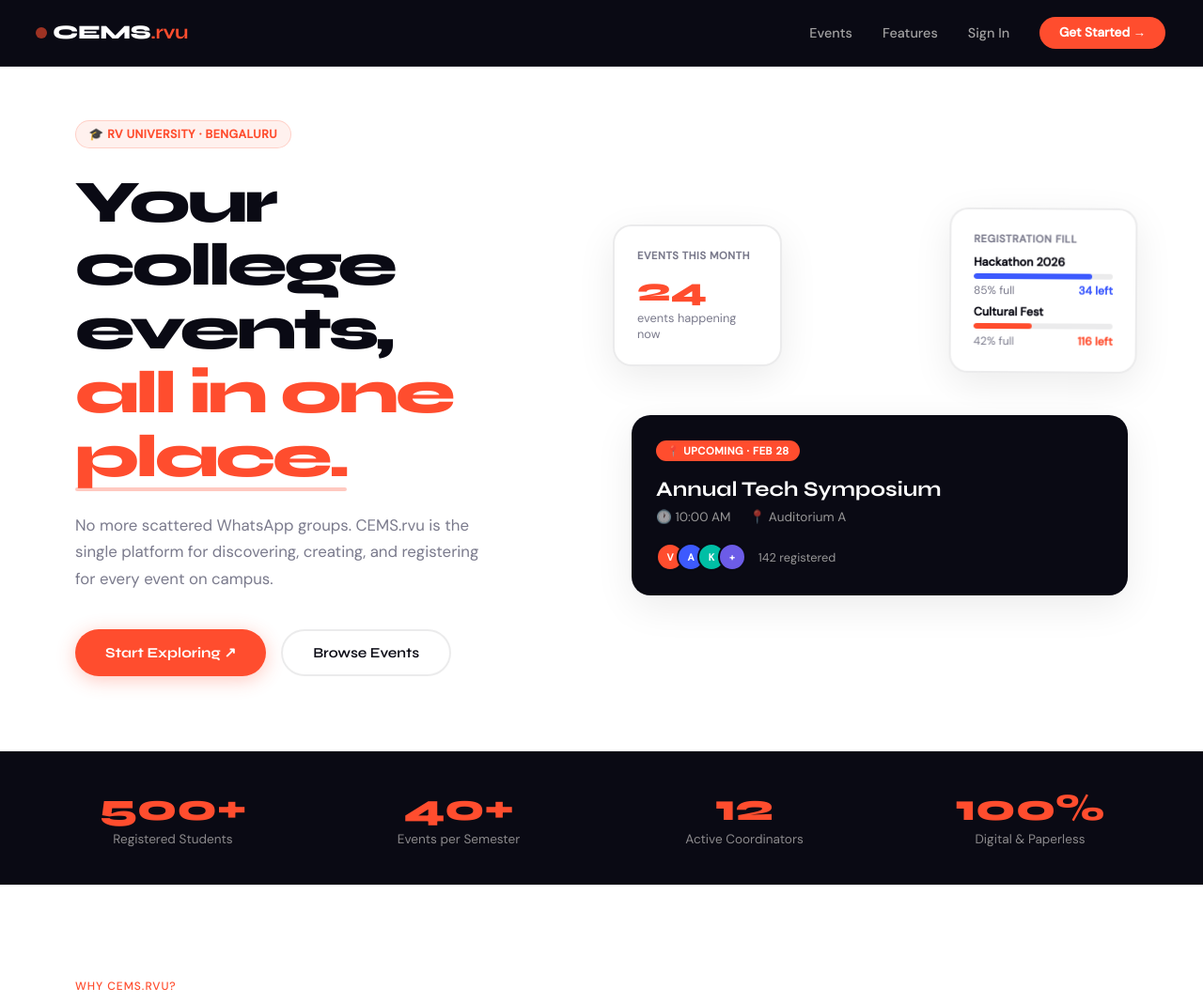
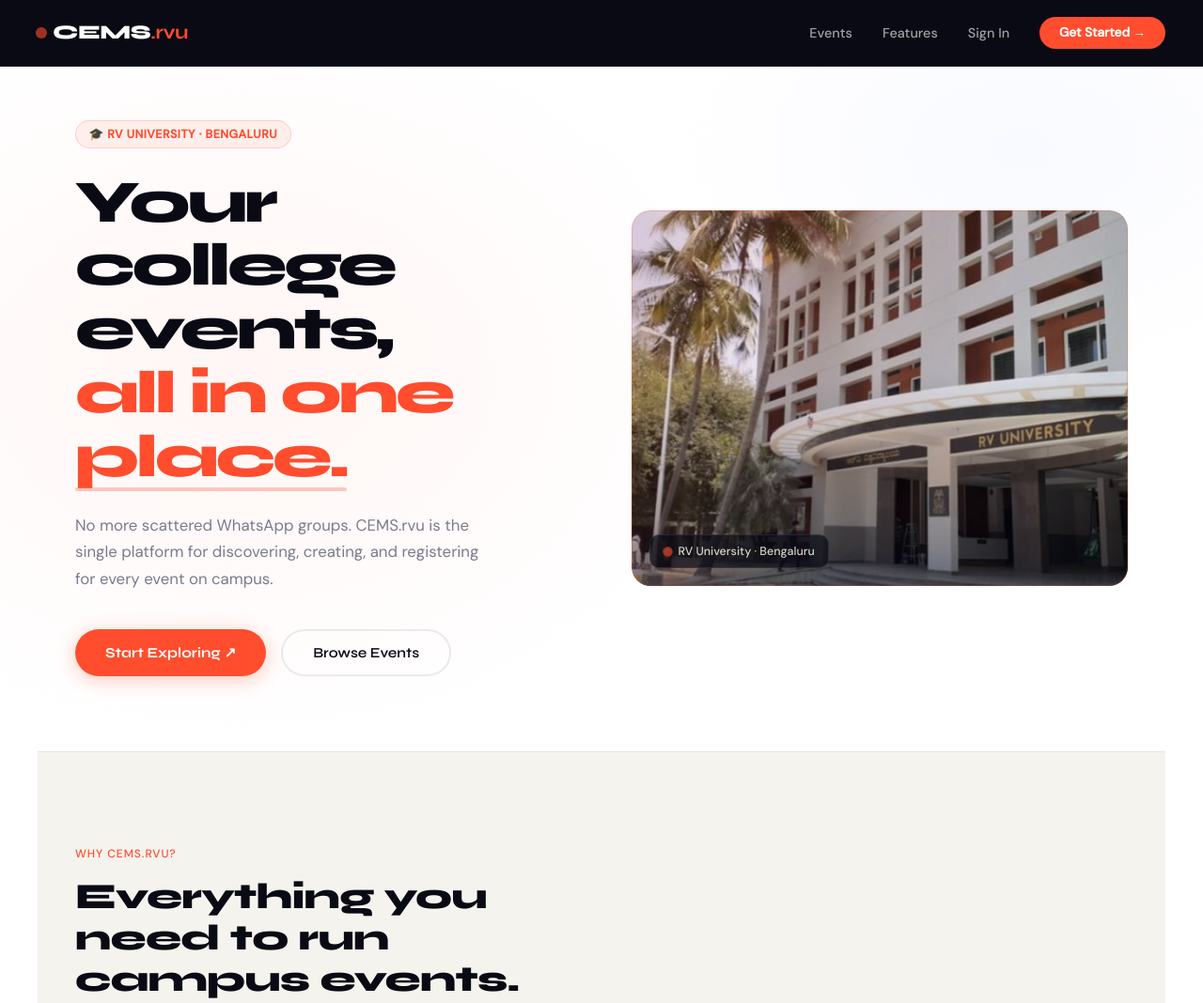
Before and after one commit to varshashivanandk/College-Event-Management-System, a plain HTML site: page frontend/index.html in a window 1280 px wide. Shown: the top 1068 px of the page at 94% size. Drawn offline with Linux system fonts and the light colour scheme.

Commit message:
Simplify index page

```diff
--- a/frontend/index.html
+++ b/frontend/index.html
@@ -5,6 +5,85 @@
 <meta name="viewport" content="width=device-width, initial-scale=1.0">
 <title>CEMS – College Event Management System</title>
 <link rel="stylesheet" href="styles.css">
+<style>
+  /* Hero: seamless white with very subtle glow, no texture */
+  .hero-bg {
+    background: radial-gradient(ellipse 60% 70% at 20% 50%, rgba(255,77,46,0.05) 0%, transparent 70%),
+                radial-gradient(ellipse 50% 50% at 85% 20%, rgba(61,90,254,0.03) 0%, transparent 60%),
+                #ffffff;
+  }
+  /* Hero right: campus photo */
+  .hero-photo-wrap {
+    position: relative;
+    border-radius: 20px;
+    overflow: hidden;
+    height: 400px;
+    animation: fadeUp 0.8s 0.3s ease both;
+  }
+  .hero-photo-wrap img {
+    width: 100%;
+    height: 100%;
+    object-fit: cover;
+    object-position: center 30%;
+    display: block;
+  }
+  .hero-photo-wrap::after {
+    content: '';
+    position: absolute;
+    inset: 0;
+    background:
+      linear-gradient(135deg, rgba(255,77,46,0.18) 0%, transparent 60%),
+      linear-gradient(to top, rgba(10,10,20,0.5) 0%, transparent 55%);
+    border-radius: 20px;
+    pointer-events: none;
+  }
+  .hero-photo-wrap::before {
+    content: '';
+    position: absolute;
+    inset: 0;
+    border-radius: 20px;
+    border: 1.5px solid rgba(255,77,46,0.25);
+    z-index: 2;
+    pointer-events: none;
+  }
+  .photo-badge {
+    position: absolute;
+    bottom: 1.2rem;
+    left: 1.2rem;
+    z-index: 3;
+    background: rgba(10,10,20,0.72);
+    border: 1px solid rgba(255,255,255,0.1);
+    border-radius: 10px;
+    padding: 0.55rem 0.9rem;
+    display: flex;
+    align-items: center;
+    gap: 0.5rem;
+  }
+  .photo-badge-dot {
+    width: 7px; height: 7px; border-radius: 50%;
+    background: #ff4d2e;
+    animation: pulse-dot 2s ease-in-out infinite;
+    flex-shrink: 0;
+  }
+  .photo-badge span {
+    font-family: 'DM Sans', sans-serif;
+    font-size: 0.78rem;
+    font-weight: 500;
+    color: rgba(245,243,238,0.85);
+    white-space: nowrap;
+  }
+  /* Features: warm off-white tint to break from pure white */
+  .features-tint {
+    background: #f5f3ee;
+    border-top: 1px solid rgba(10,10,20,0.06);
+    border-bottom: 1px solid rgba(10,10,20,0.06);
+  }
+  /* Slightly lift feat cards on tinted bg */
+  .features-tint .feat-card {
+    background: #ffffff;
+    box-shadow: 0 2px 12px rgba(10,10,20,0.05);
+  }
+</style>
 </head>
 <body>
 
@@ -21,6 +100,7 @@
   </div>
 </nav>
 
+<div class="hero-bg">
 <section class="hero">
   <div class="hero-left">
     <div class="hero-tag">🎓 RV University · Bengaluru</div>
@@ -32,76 +112,24 @@
     </div>
   </div>
   <div class="hero-right">
-    <div class="hero-card-stack">
-      <div class="hcard hcard-float1">
-        <div class="mini-label">Events This Month</div>
-        <div class="count">24</div>
-        <div class="count-sub">events happening now</div>
-      </div>
-      <div class="hcard hcard-float2">
-        <div class="mini-label">Registration Fill</div>
-        <div style="margin-bottom:0.4rem">
-          <div style="font-size:0.78rem;color:var(--ink);font-weight:600;margin-bottom:4px">Hackathon 2026</div>
-          <div class="progress-bar"><div class="progress-fill" style="width:85%"></div></div>
-          <div class="progress-row"><span>85% full</span><span style="color:var(--accent2);font-weight:600">34 left</span></div>
-        </div>
-        <div>
-          <div style="font-size:0.78rem;color:var(--ink);font-weight:600;margin-bottom:4px">Cultural Fest</div>
-          <div class="progress-bar"><div class="progress-fill" style="width:42%;background:var(--accent)"></div></div>
-          <div class="progress-row"><span>42% full</span><span style="color:var(--accent);font-weight:600">116 left</span></div>
-        </div>
-      </div>
-      <div class="hcard hcard-main">
-        <div class="event-badge">📍 Upcoming · Feb 28</div>
-        <h3>Annual Tech Symposium</h3>
-        <div class="event-meta">
-          <span>🕐 10:00 AM</span>
-          <span>📍 Auditorium A</span>
-        </div>
-        <div class="attendees">
-          <div class="avatar-row">
-            <div class="avatar">V</div>
-            <div class="avatar">A</div>
-            <div class="avatar">K</div>
-            <div class="avatar" style="background:#6c5ce7">+</div>
-          </div>
-          <span class="attendees-text">142 registered</span>
-        </div>
+    <div class="hero-photo-wrap">
+      <img src="rvu-campus.png" alt="RV University campus, Bengaluru">
+      <div class="photo-badge">
+        <div class="photo-badge-dot"></div>
+        <span>RV University · Bengaluru</span>
       </div>
     </div>
   </div>
 </section>
-
-<div class="stats-strip">
-  <div class="stat-item"><div class="stat-num">500+</div><div class="stat-label">Registered Students</div></div>
-  <div class="stat-item"><div class="stat-num">40+</div><div class="stat-label">Events per Semester</div></div>
-  <div class="stat-item"><div class="stat-num">12</div><div class="stat-label">Active Coordinators</div></div>
-  <div class="stat-item"><div class="stat-num">100%</div><div class="stat-label">Digital &amp; Paperless</div></div>
 </div>
 
-<section class="features" id="features">
+<section class="features features-tint" id="features">
   <div class="section-tag">Why CEMS.rvu?</div>
   <h2 class="section-h2">Everything you need to run campus events.</h2>
   <div class="features-grid">
     <div class="feat-card"><div class="feat-icon" style="background:rgba(255,77,46,0.08)">🗓️</div><h3>Centralized Event Hub</h3><p>All campus events in one place. No more hunting through WhatsApp groups or missing announcements.</p></div>
     <div class="feat-card"><div class="feat-icon" style="background:rgba(61,90,254,0.08)">✅</div><h3>Faculty Approval Flow</h3><p>Event proposals go through a structured approval process, keeping faculty and coordinators aligned.</p></div>
-    <div class="feat-card"><div class="feat-icon" style="background:rgba(0,191,165,0.08)">🛡️</div><h3>No Duplicate Registrations</h3><p>The system prevents students from registering twice, keeping participant lists clean and accurate.</p></div>
-    <div class="feat-card"><div class="feat-icon" style="background:rgba(255,77,46,0.08)">👥</div><h3>Role-Based Access</h3><p>Students, coordinators, and admins each get a tailored experience with the right permissions.</p></div>
-    <div class="feat-card"><div class="feat-icon" style="background:rgba(61,90,254,0.08)">⚡</div><h3>Fast &amp; Responsive</h3><p>Pages load in under 2 seconds. Works on desktop, tablet, and mobile browsers seamlessly.</p></div>
     <div class="feat-card"><div class="feat-icon" style="background:rgba(108,92,231,0.08)">📊</div><h3>Admin Dashboard</h3><p>Admins can monitor all events, manage users, and view registrations from a single control panel.</p></div>
-  </div>
-</section>
-
-<section class="how">
-  <div class="how-inner">
-    <div class="section-tag">How It Works</div>
-    <h2 class="section-h2">From idea to event in 4 steps.</h2>
-    <div class="steps-row">
-      <div class="step"><div class="step-num">1</div><h4>Create an Account</h4><p>Students and coordinators register with their college credentials in seconds.</p></div>
-      <div class="step"><div class="step-num">2</div><h4>Create or Browse Events</h4><p>Coordinators submit new events; students browse the live listing dashboard.</p></div>
-      <div class="step"><div class="step-num">3</div><h4>Faculty Approves</h4><p>Faculty reviews the event proposal and approves it to make it visible to students.</p></div>
-      <div class="step"><div class="step-num">4</div><h4>Register &amp; Attend</h4><p>Students register with one click and receive a confirmation. Simple.</p></div>
-    </div>
   </div>
 </section>
 
```
Also changed, not shown: frontend/rvu-campus.png (added).
